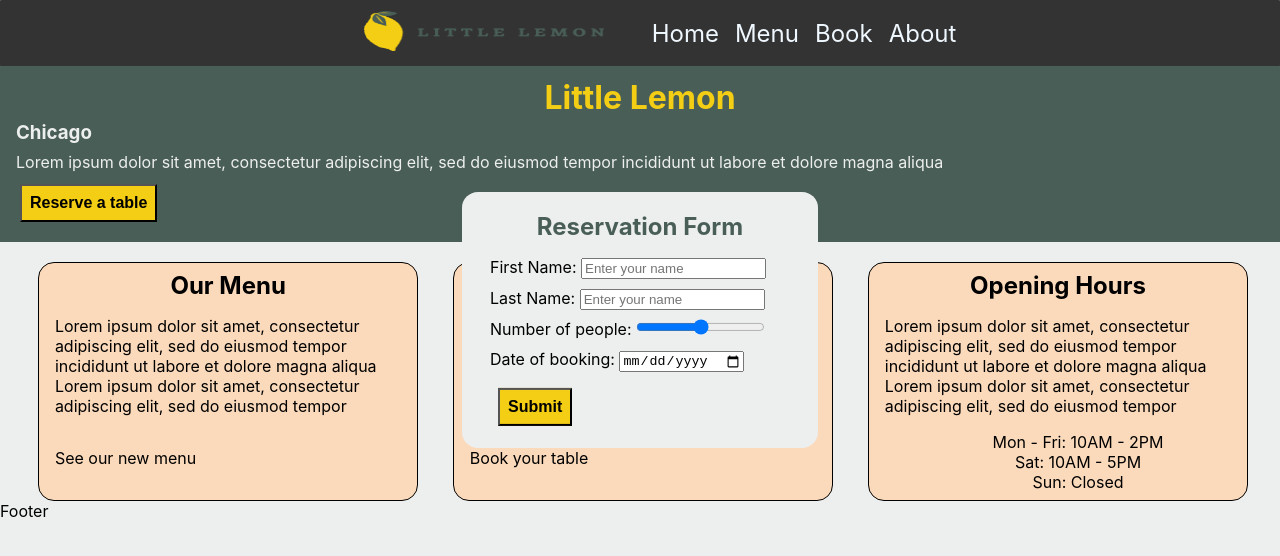
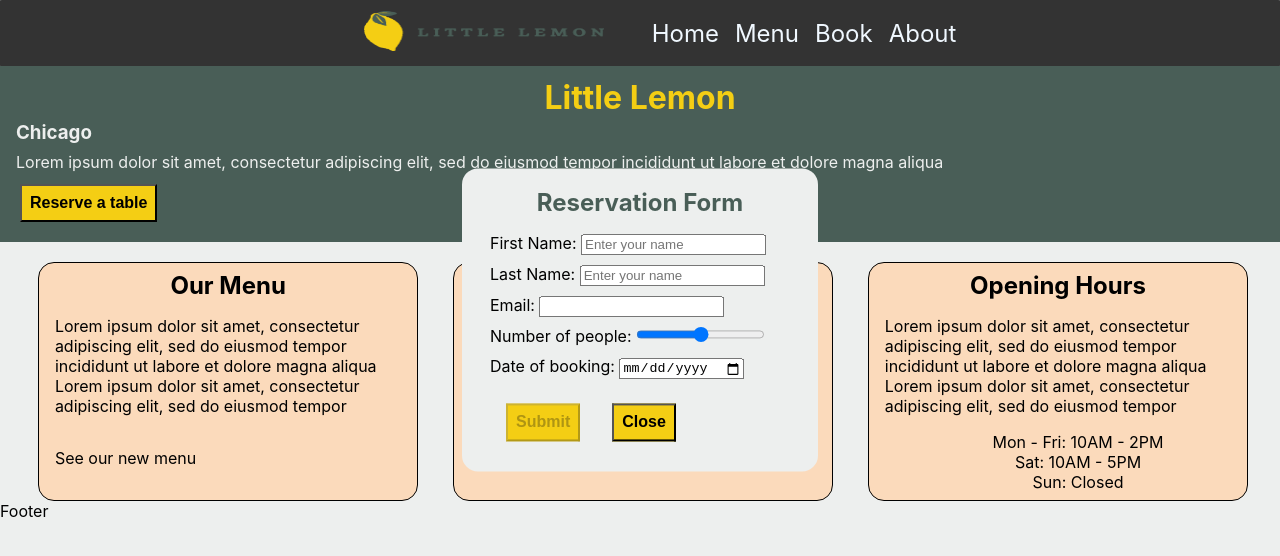
Before and after one commit to srilekha091/little-lemon-website, a React (Create React App) app: page / in a window 1280 px wide. Both pictures are taken after a click on the button "Reserve a table". Shown: the top 556 px of the page. Built offline with nearby package versions, Linux system fonts and the light colour scheme.

Commit message:
Adding form validations

```diff
--- a/src/components/BookingPage.css
+++ b/src/components/BookingPage.css
@@ -32,7 +32,7 @@
 .reserve-submitBtn {
 	background-color: #f4ce14;
 	padding: 0.5rem;
-	margin: 0.5rem;
+	margin: 1rem;
 	font-size: 1rem;
 	font-weight: bold;
 	border-radius: 0;
--- a/src/components/BookingPage.js
+++ b/src/components/BookingPage.js
@@ -1,10 +1,28 @@
-import React from 'react';
+import React, { useState } from 'react';
 import './BookingPage.css';
 
-const BookingPage = () => {
+const BookingPage = ({ toggleForm }) => {
+	const [firstName, setFirstName] = useState('');
+	const [lastName, setLastName] = useState('');
+
+	const getIsFormValid = () => {
+		return firstName && lastName;
+	};
+
+	const clearForm = () => {
+		setFirstName('');
+		setLastName('');
+	};
+
+	const handleSubmit = (e) => {
+		e.preventDefault();
+		alert('Reservation made successfully');
+		clearForm();
+	};
+
 	return (
 		<div className='reservationForm'>
-			<form>
+			<form onSubmit={handleSubmit}>
 				<div className='reservationForm-modal'>
 					<h2 className='reservation-title'>Reservation Form</h2>
 					<div className='field'>
@@ -14,6 +32,8 @@ const BookingPage = () => {
 							id='first'
 							name='first'
 							placeholder='Enter your name'
+							value={firstName}
+							onChange={(e) => setFirstName(e.target.value)}
 							required
 						/>
 					</div>
@@ -23,8 +43,14 @@ const BookingPage = () => {
 							type='text'
 							id='last'
 							name='last'
+							value={lastName}
+							onChange={(e) => setLastName(e.target.value)}
 							placeholder='Enter your name'
 						/>
+					</div>
+					<div className='field'>
+						<label htmlFor='email'>Email: </label>
+						<input type='email' id='email' required />
 					</div>
 					<div className='field'>
 						<label htmlFor='partySize'>Number of people: </label>
@@ -36,8 +62,19 @@ const BookingPage = () => {
 						<input type='date' id='booking_date' name='booking_date'></input>
 					</div>
 					<div>
-						<button type='submit' className='reserve-submitBtn'>
+						<button
+							type='submit'
+							className='reserve-submitBtn'
+							disabled={!getIsFormValid()}
+						>
 							Submit
+						</button>
+						<button
+							type='button'
+							className='reserve-submitBtn'
+							onClick={toggleForm}
+						>
+							Close
 						</button>
 					</div>
 				</div>
--- a/src/components/Homepage.js
+++ b/src/components/Homepage.js
@@ -21,7 +21,7 @@ const Homepage = () => {
 					Reserve a table
 				</button>
 			</div>
-			{showform && <BookingPage props={toggleForm} />}
+			{showform && <BookingPage toggleForm={toggleForm} />}
 		</div>
 	);
 };
```
Also changed, not shown: src/components/BookingForm.js (deleted, +0 -9 lines), 1 other file (tests, documents, lock files or other folders).
